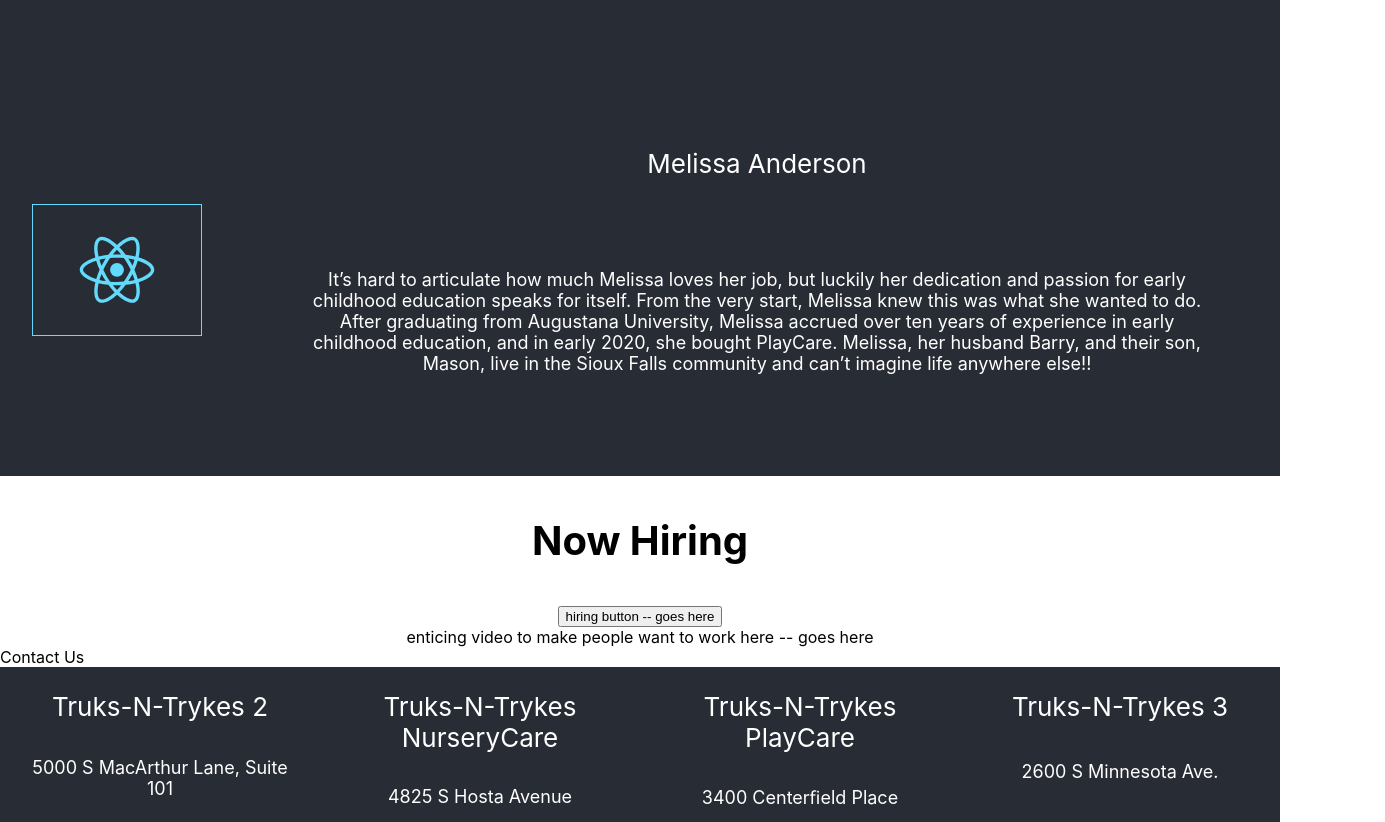
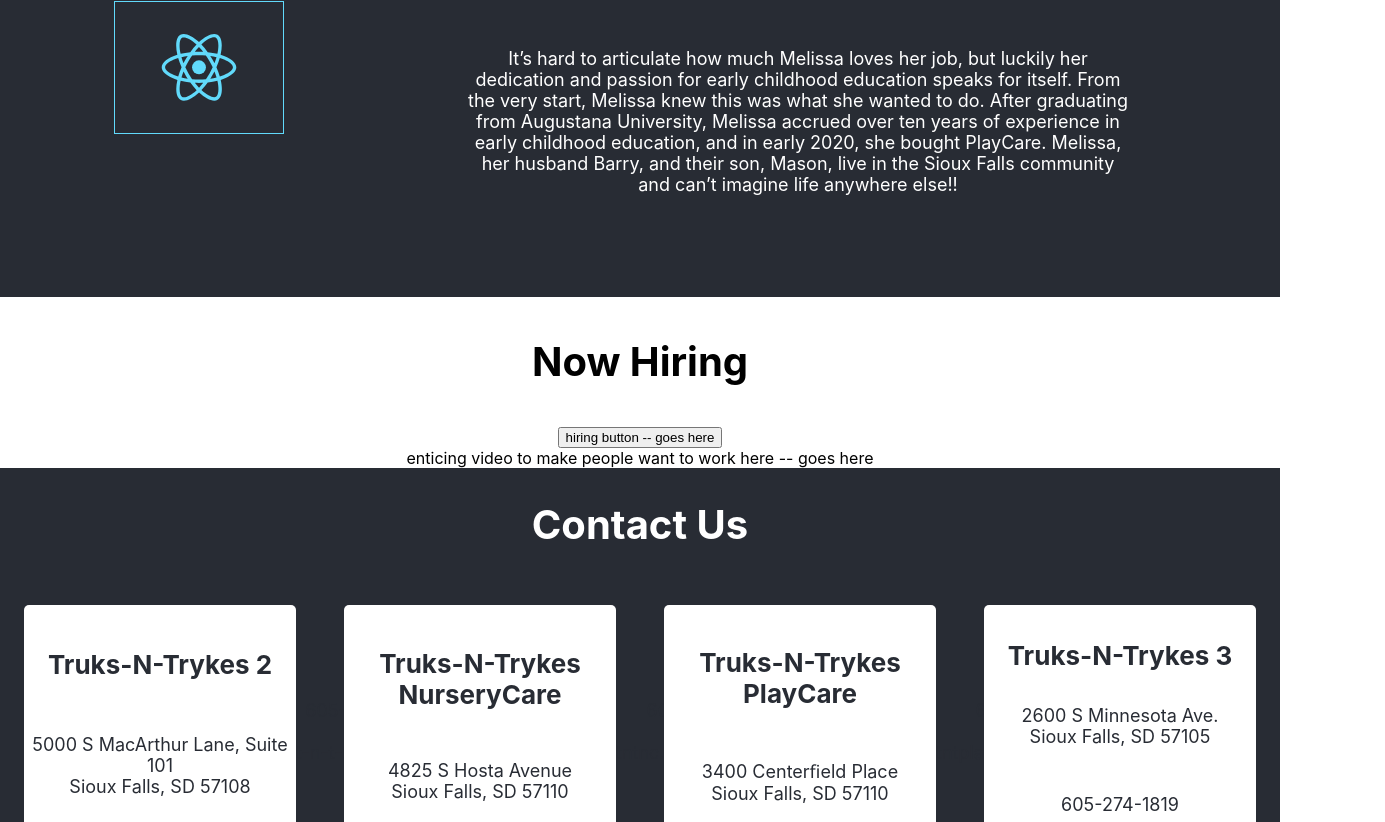
Before and after one commit to suschuk24/tnt-marketing-site, a React (Create React App) app: page / in a window 1280 px wide. Shown: the part 1956-2778 px from the top of the page, 1385 px wide, since content can reach past the window. Built offline with nearby package versions, Linux system fonts and the light colour scheme.

Commit message:
various style changes

```diff
--- a/src/components/ContactCard/ContactCard.css
+++ b/src/components/ContactCard/ContactCard.css
@@ -2,34 +2,35 @@
     font-size: calc(10px + 1vmin);
 }
 
-.ContactCard-address {
+.ContactCard-detail {
+    display: flex;
+    flex-direction: column;
+    justify-content: space-around;
     font-size: calc(10px + 1vmin);
-    margin-bottom: 2rem;
+    margin-bottom: 1rem;
+    flex-wrap: nowrap;
 }
+
+.ContactCard-detail-line {
+    justify-content: center;
+    font-size: calc(10px + 1vmin);
+    margin: 0;
+    flex-wrap: nowrap;
+}
+
 .ContactCard-container {
     display: flex;
-    flex-direction: row;
+    flex-direction: column;
     flex-wrap: wrap;
     justify-content: space-around;
     flex: 1;
     margin: 24px;
     border-radius: 5px;
     font-size: calc(10px + 2vmin);
-    min-height: 220px;
-    min-width: 220px;
-
+    min-height: 260px;
+    min-width: 260px;
+    max-height: 280px;
+    max-width: 400px;
+    background-color: white;
+    color: #282c34;
 }
-
-.ContactCard-element {
-    font-size: calc(10px + 1vmin);
-    margin-bottom: 2rem;
-}
-
-.ContactCard-element2 {
-    font-size: calc(10px + 1vmin);
-    margin-bottom: 2rem;
-}
-
-.ContactCard-name {
-    margin-bottom: 2rem;
-}
--- a/src/components/ContactCard/index.tsx
+++ b/src/components/ContactCard/index.tsx
@@ -7,20 +7,27 @@
 const ContactCard: React.FC<Props> = ({contactInfo}) => {
     return (
         <div className='ContactCard-container'>
-            <div className='ContactCard-name'>
+            <h4 className='ContactCard-name'>
                 {contactInfo.name}
+            </h4>
+            <div className='ContactCard-detail'>
+                <p className='ContactCard-detail-line'>
+                    {contactInfo.address}
+                </p>
+                <p className='ContactCard-detail-line'>
+                    {contactInfo.address1}
+                </p>
             </div>
-            <div className='ContactCard-address'>
-                {contactInfo.address}
-            </div>
-            <div className='ContactCard-address'>
-                {contactInfo.address1}
-            </div>
-            <div className='ContactCard-element'>
-                {contactInfo.phoneNumber}
-            </div>
-            <div className='ContactCard-element2'>
-                {contactInfo.emailAddress}
+            <br />
+            <div className='ContactCard-detail'>
+                <a className='ContactCard-detail-line'>
+                    {contactInfo.phoneNumber}
+                </a>
+                <br />
+                <a className='ContactCard-detail-line'>
+                    {contactInfo.emailAddress}
+                </a>
+
             </div>
         </div>
     );
--- a/src/components/LeaderCard/LeaderCard.css
+++ b/src/components/LeaderCard/LeaderCard.css
@@ -8,7 +8,7 @@
 
 }
 .LeaderCard-details {
-
+    max-width: 800px;
 }
 
 .LeaderCard-image {
@@ -30,4 +30,5 @@
     align-items: center;
     flex-direction: row;
     margin-bottom: 2rem;
+    flex-wrap: wrap;
 }
--- a/src/components/LeaderCard/index.tsx
+++ b/src/components/LeaderCard/index.tsx
@@ -11,9 +11,9 @@
             <div className='LeaderCard-row'>
                 <img src={logo} className="LeaderCard-image" alt="logo" />
                 <div className='LeaderCard-details'>
-                    <div className='LeaderCard-name'>
+                    <h3 className='LeaderCard-name'>
                         {leader.name}
-                    </div>
+                    </h3>
                     <div className='LeaderCard-about'>
                         {leader.about}
                     </div>
--- a/src/components/LocationCard/LocationCard.css
+++ b/src/components/LocationCard/LocationCard.css
@@ -7,8 +7,10 @@
     display: flex;
     justify-content: center;
     font-size: 2.5rem;
-    flex-wrap: nowrap;
     margin: auto;
+    background-color: #282c34;
+    color: white;
+
 }
 
 .LocationCard-detail {
@@ -24,8 +26,10 @@
     flex-direction: column;
     justify-content: center;
     font-size: calc(10px + 2vmin);
-    min-height: 260px;
-    min-width: 260px;
+    min-height: 280px;
+    min-width: 280px;
+    max-height: 280px;
+    max-width: 280px;
     color: #282c34;
     margin: 24px;
     border-radius: 5px;
--- a/src/containers/HomeScreen/components/ContactGrid/ContactGrid.css
+++ b/src/containers/HomeScreen/components/ContactGrid/ContactGrid.css
@@ -2,12 +2,17 @@
 .ContactGrid-container {
     display: flex;
     flex-wrap: wrap;
+    background-color: #282c34;
 }
 .ContactGrid-title {
+    display: flex;
+    justify-content: center;
+    margin: 2rem auto;
+    font-size: 2.5rem;
+    color: white;
+}
 
-}
 .ContactGrid-grid {
-    background-color: #282c34;
     display: flex;
     flex-direction: row;
     flex-wrap: wrap;
--- a/src/containers/HomeScreen/components/ContactGrid/index.tsx
+++ b/src/containers/HomeScreen/components/ContactGrid/index.tsx
@@ -6,35 +6,35 @@
             name: 'Truks-N-Trykes 2',
             address: '5000 S MacArthur Lane, Suite 101',
             address1: 'Sioux Falls, SD 57108',
-            phoneNumber: '(605) 274-0404',
+            phoneNumber: '605-274-0404',
             emailAddress: 't-n-t-2@live.com'
         },
         {
             name: 'Truks-N-Trykes NurseryCare',
             address: '4825 S Hosta Avenue',
             address1: 'Sioux Falls, SD 57110',
-            phoneNumber: '(605) 900-6183',
+            phoneNumber: '605-900-6183',
             emailAddress: 'tntnc.info@gmail.com'
         },
         {
             name: 'Truks-N-Trykes PlayCare',
             address: '3400 Centerﬁeld Place',
             address1: 'Sioux Falls, SD 57110',
-            phoneNumber: '(605) 371-9770',
+            phoneNumber: '605-371-9770',
             emailAddress: 'tntplaycare@gmail.com'
         },
         {
             name: 'Truks-N-Trykes 3',
             address: '2600 S Minnesota Ave.',
             address1: 'Sioux Falls, SD 57105',
-            phoneNumber: '(605) 274-1819',
+            phoneNumber: '605-274-1819',
             emailAddress: 'missietnt3@outlook.com'
         },
         {
             name: 'Truks-N-Trykes Prep',
             address: '4801 S Hosta Avenue',
             address1: 'Sioux Falls, SD 57110',
-            phoneNumber: '(605) 900-6340',
+            phoneNumber: '605-900-6340',
             emailAddress: 'Email 5'
         },
         {
@@ -48,9 +48,9 @@
 
     return (
         <div className='ContactGrid-container'>
-            <div className='ContactGrid-title' >
+            <h4 className='ContactGrid-title' >
                 Contact Us
-            </div>
+            </h4>
             <div className='ContactGrid-grid' >
                 {places.map(place =><ContactCard contactInfo={place} />)}
             </div>
--- a/src/containers/HomeScreen/components/LeadershipTeam/index.tsx
+++ b/src/containers/HomeScreen/components/LeadershipTeam/index.tsx
@@ -18,9 +18,9 @@
     ]
     return (
         <div className='LeadershipTeam-container'>
-            <div className='LeadershipTeam-title'>
+            <h2 className='LeadershipTeam-title'>
                 Leadership Team
-            </div>
+            </h2>
             {leaders.map(leader => <LeaderCard leader={leader} />)}
         </div>
     )
--- a/src/containers/HomeScreen/components/LocationGrid/LocationGrid.css
+++ b/src/containers/HomeScreen/components/LocationGrid/LocationGrid.css
@@ -2,13 +2,13 @@
 .LocationGrid-container {
     display: flex;
     flex-wrap: wrap;
+    background-color: #282c34;
 }
 .Location-title {
 
 }
 
 .Location-grid {
-    background-color: #282c34;
     display: flex;
     flex-direction: row;
     flex-wrap: wrap;
--- a/src/containers/HomeScreen/components/LocationGrid/index.tsx
+++ b/src/containers/HomeScreen/components/LocationGrid/index.tsx
@@ -30,7 +30,7 @@
 
     return (
         <div className='LocationGrid-container'>
-            <div className='LocationCard-title'> Locations </div>
+            <h2 className='LocationCard-title'> Locations</h2>
             <div className='Location-grid'>
                 {locations.map(location => <LocationCard location={location} />)}
             </div>
```
